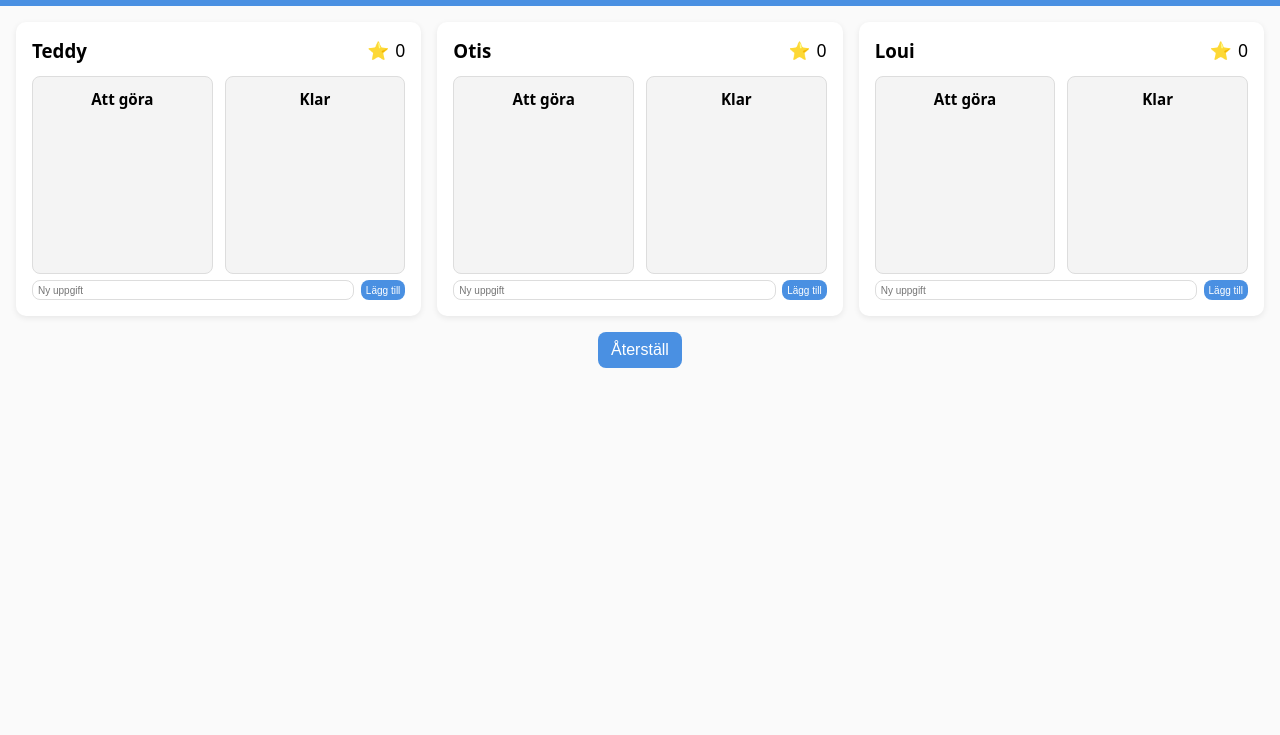
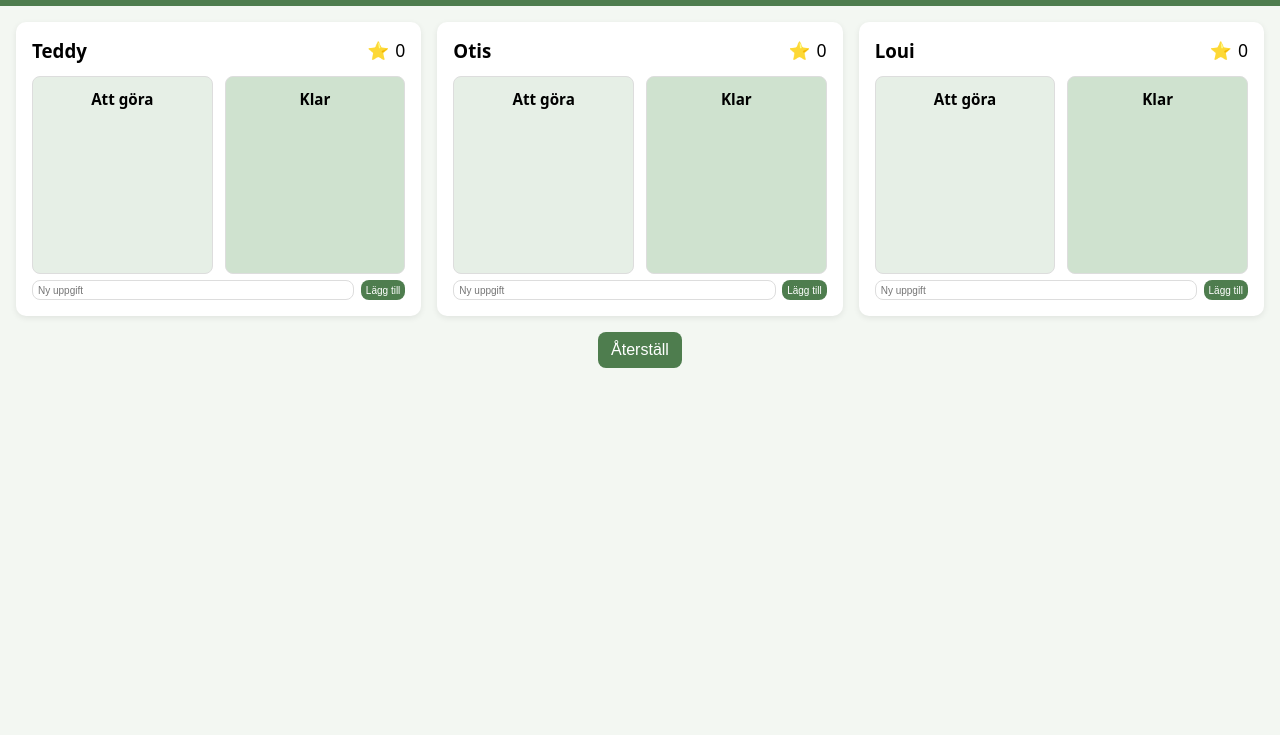
Before and after one commit to jeppelina/routine-app, a plain HTML site: page index.html in a window 1280 px wide. Shown: the part 65-800 px from the top of the page. Drawn offline with nearby package versions, Linux system fonts and the light colour scheme.

Commit message:
Implement theming with CSS variables in index.html
Refactor CSS variables for theming and update styles throughout the document. Add theme support for 'morgon' and 'kväll'.

```diff
--- a/index.html
+++ b/index.html
@@ -6,14 +6,25 @@
   <title>Otis, Loui & Teddys Att Göra!</title>
 
   <style>
+    :root {
+      --bg: #f6f7f6;
+      --card: #ffffff;
+      --header: #6b8f71;
+      --accent: #6b8f71;
+      --accent-hover: #5a7a60;
+      --done-bg: #e8f2eb;
+      --task-bg: #f3f4f3;
+      --task-done-bg: #e8f2eb;
+    }
+
     body {
       font-family: system-ui, -apple-system, Segoe UI, Roboto, sans-serif;
       margin: 0;
       padding: 0;
-      background: #fafafa;
+      background: var(--bg);
     }
     header {
-      background: #4a90e2;
+      background: var(--header);
       color: white;
       padding: 1em;
       text-align: center;
@@ -48,7 +59,7 @@
       gap: 1em;
     }
     .child-card {
-      background: white;
+      background: var(--card);
       box-shadow: 0 2px 6px rgba(0,0,0,0.08);
       border-radius: 10px;
       padding: 1em;
@@ -96,8 +107,13 @@
       border: 1px solid #ddd;
       border-radius: 8px;
       min-height: 180px;
-      background: #f4f4f4;
+      background: var(--task-bg);
     }
+
+    .task-column.done {
+      background: var(--task-done-bg);
+    }
+
     .task-column h4 {
       margin: 0.25em 0 0.5em 0;
       text-align: center;
@@ -185,12 +201,13 @@
       padding: 0.55em 0.8em;
       border: none;
       border-radius: 8px;
-      background: #4a90e2;
+      background: var(--accent);
       color: white;
       cursor: pointer;
       font-size: 16px;
     }
-    button:hover { background: #357ab8; }
+
+    button:hover { background: var(--accent-hover); }
 
     /* Optional: highlight dragged item */
     .sortable-ghost {
@@ -223,6 +240,35 @@
     const STORAGE_KEY = 'routineData_v2';
     const defaultChildren = ['Teddy', 'Otis', 'Loui'];
     let data;
+
+    // ===== THEMES (added) =====
+    const THEMES = {
+      morgon: {
+        '--bg': '#f3f7f2',
+        '--card': '#ffffff',
+        '--header': '#4e7d4e',
+        '--accent': '#4e7d4e',
+        '--accent-hover': '#3f653f',
+        '--task-bg': '#e6efe6',
+        '--task-done-bg': '#cfe2cf'
+      },
+      kväll: {
+        '--bg': '#f3f1f7',
+        '--card': '#ffffff',
+        '--header': '#6b5ca5',
+        '--accent': '#6b5ca5',
+        '--accent-hover': '#574a86',
+        '--task-bg': '#ebe7f2',
+        '--task-done-bg': '#d8d1ea'
+      }
+    };
+
+    function applyThemeForRoutine() {
+      const theme = THEMES[data.routine] || THEMES.morgon;
+      const root = document.documentElement;
+      Object.entries(theme).forEach(([k, v]) => root.style.setProperty(k, v));
+    }
+    // ==========================
 
     function makeId() {
       // stable-enough unique id for local use
@@ -289,7 +335,7 @@
         listContainer.className = 'task-list';
 
         const todoCol = document.createElement('div');
-        todoCol.className = 'task-column';
+        todoCol.className = 'task-column todo';
         todoCol.innerHTML = `<h4>Att göra</h4>`;
         const todoItems = document.createElement('div');
         todoItems.className = 'task-items';
@@ -297,7 +343,7 @@
         todoCol.appendChild(todoItems);
 
         const doneCol = document.createElement('div');
-        doneCol.className = 'task-column';
+        doneCol.className = 'task-column done';
         doneCol.innerHTML = `<h4>Klar</h4>`;
         const doneItems = document.createElement('div');
         doneItems.className = 'task-items';
@@ -445,11 +491,13 @@
     document.getElementById('morningBtn').addEventListener('click', () => {
       data.routine = 'morgon';
       saveData();
+      applyThemeForRoutine();
       render();
     });
     document.getElementById('eveningBtn').addEventListener('click', () => {
       data.routine = 'kväll';
       saveData();
+      applyThemeForRoutine();
       render();
     });
 
@@ -467,6 +515,7 @@
     });
 
     initData();
+    applyThemeForRoutine();
     render();
   </script>
 </body>
```
